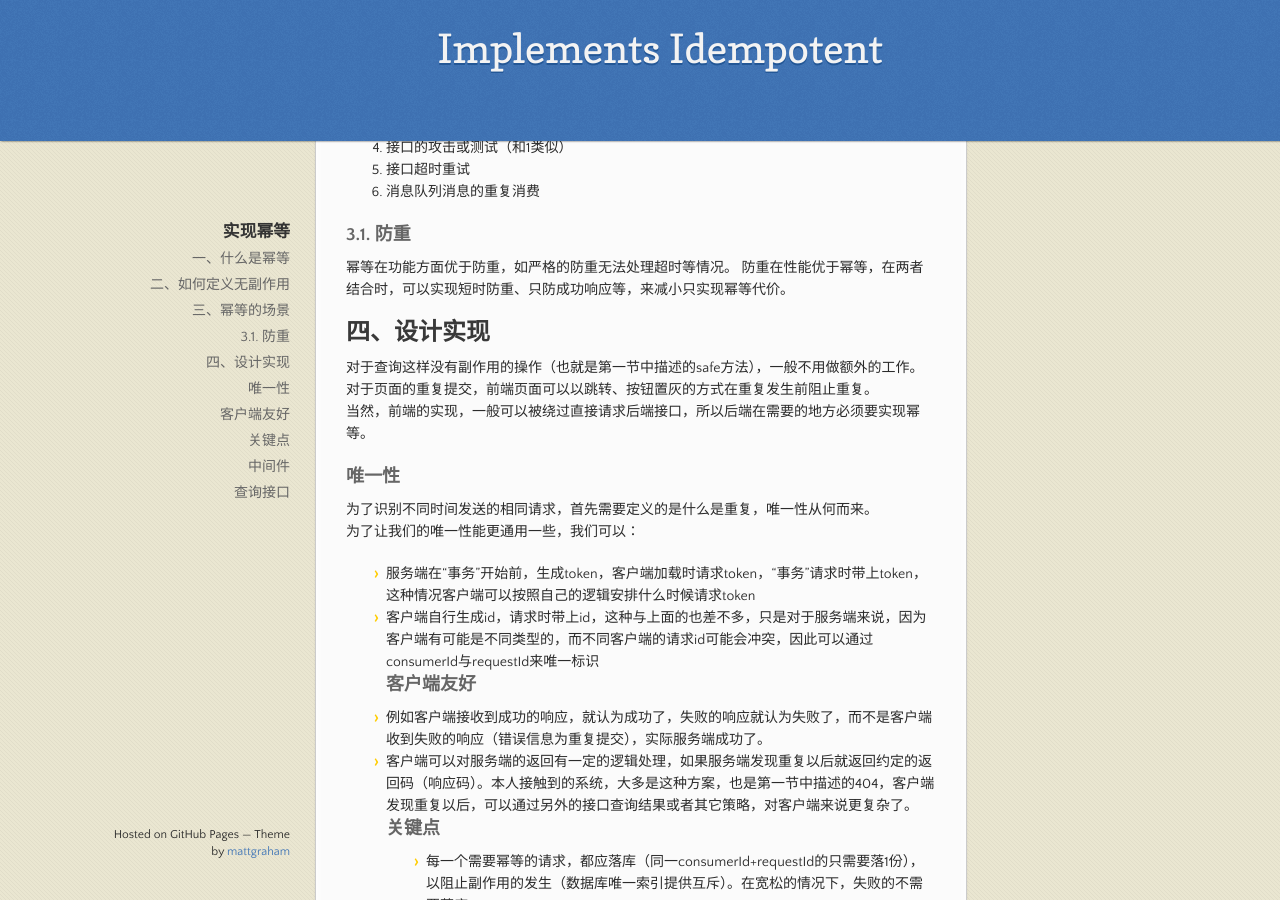
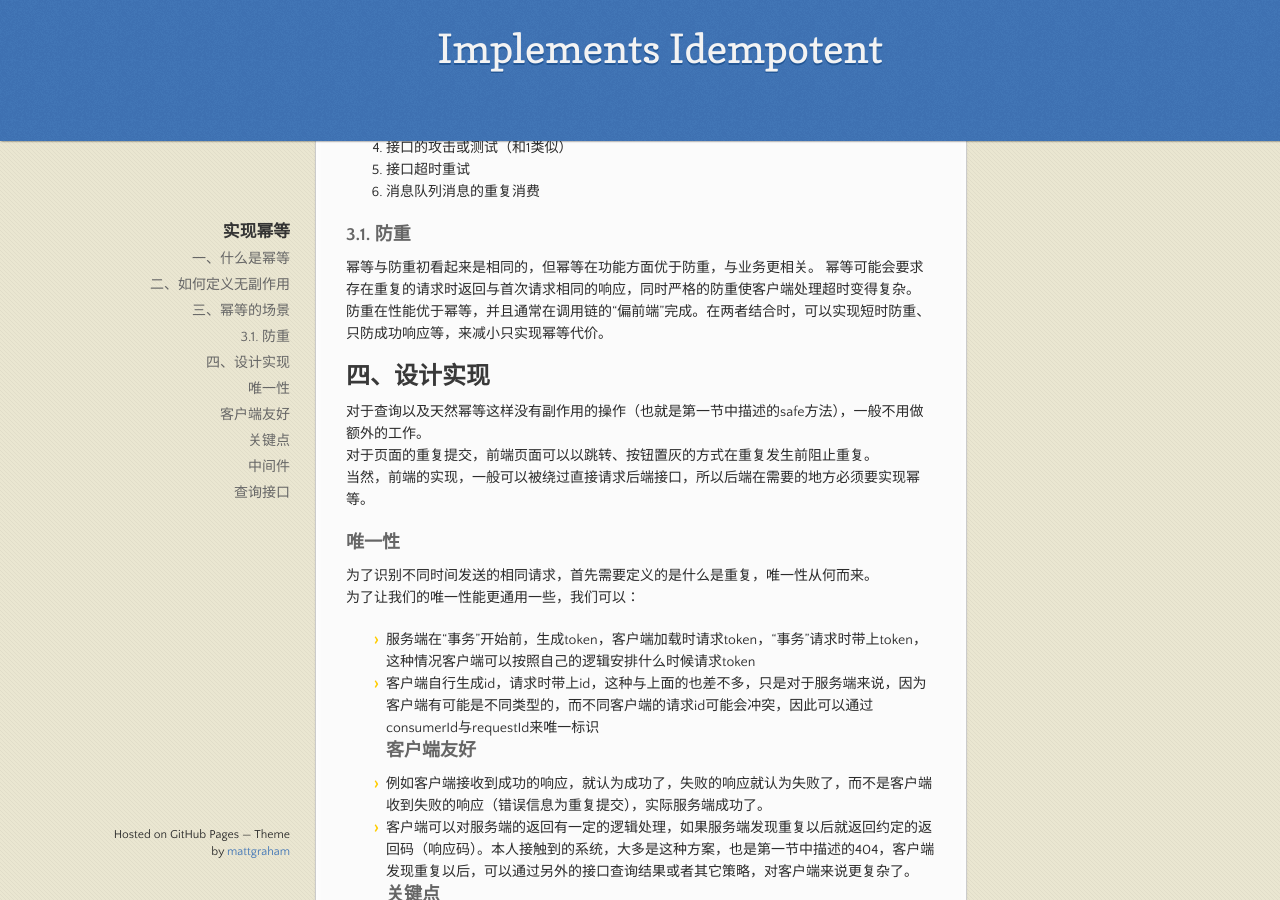
Before and after one commit to lvv9/lvv9.github.io, a Jekyll site: the page built from _posts/2021-12-19-implements-idempotent.md, in a window 1280 px wide and 900 px high, scrolled down 468 px. Built offline with Jekyll 4.4.1, drawn with Linux system fonts in a browser that asks for light colours; our own code applies the rules of GitHub Pages for plain Markdown files; comment, search, counter and statistics services are not loaded; the repository's description, which GitHub fills in, is left out.

Commit message:
更新 2021-12-19-implements-idempotent.md

```diff
--- a/_posts/2021-12-19-implements-idempotent.md
+++ b/_posts/2021-12-19-implements-idempotent.md
@@ -16,10 +16,11 @@
 4. 消息队列消息的重复消费
 
 ### 3.1. 防重
-幂等在功能方面优于防重，如严格的防重无法处理超时等情况。
-防重在性能优于幂等，在两者结合时，可以实现短时防重、只防成功响应等，来减小只实现幂等代价。
+幂等与防重初看起来是相同的，但幂等在功能方面优于防重，与业务更相关。
+幂等可能会要求存在重复的请求时返回与首次请求相同的响应，同时严格的防重使客户端处理超时变得复杂。
+防重在性能优于幂等，并且通常在调用链的“偏前端”完成。在两者结合时，可以实现短时防重、只防成功响应等，来减小只实现幂等代价。
 ## 四、设计实现
-对于查询这样没有副作用的操作（也就是第一节中描述的safe方法），一般不用做额外的工作。<br/>
+对于查询以及天然幂等这样没有副作用的操作（也就是第一节中描述的safe方法），一般不用做额外的工作。<br/>
 对于页面的重复提交，前端页面可以以跳转、按钮置灰的方式在重复发生前阻止重复。<br/>
 当然，前端的实现，一般可以被绕过直接请求后端接口，所以后端在需要的地方必须要实现幂等。
 ### 唯一性
```
